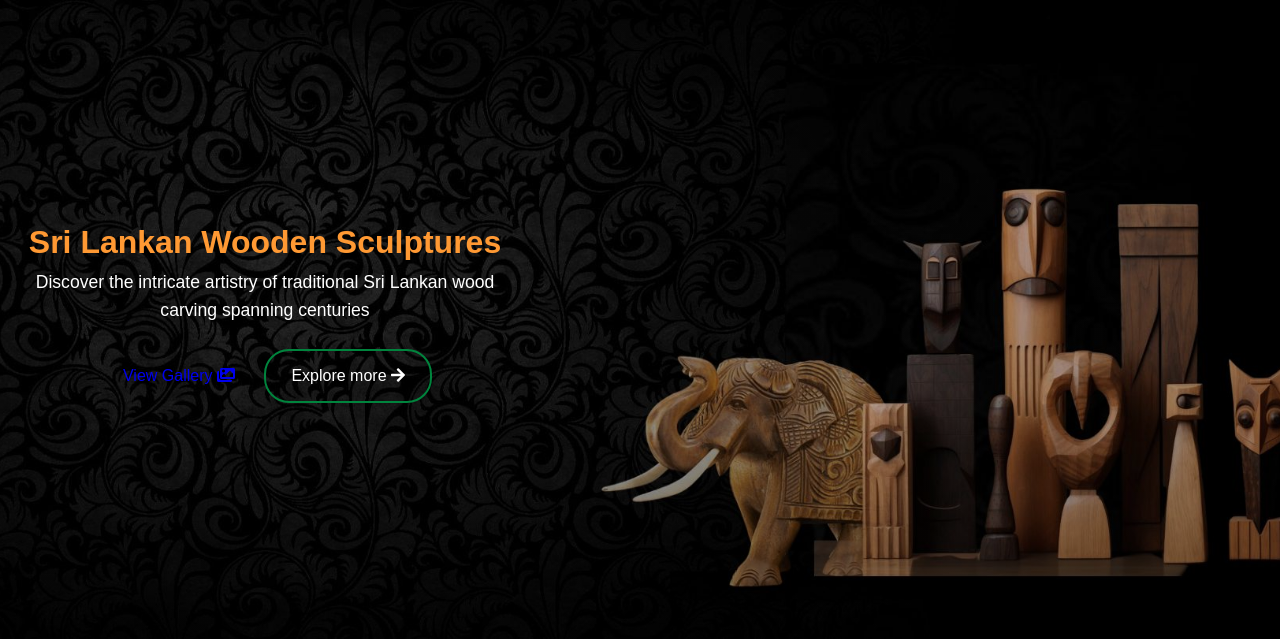
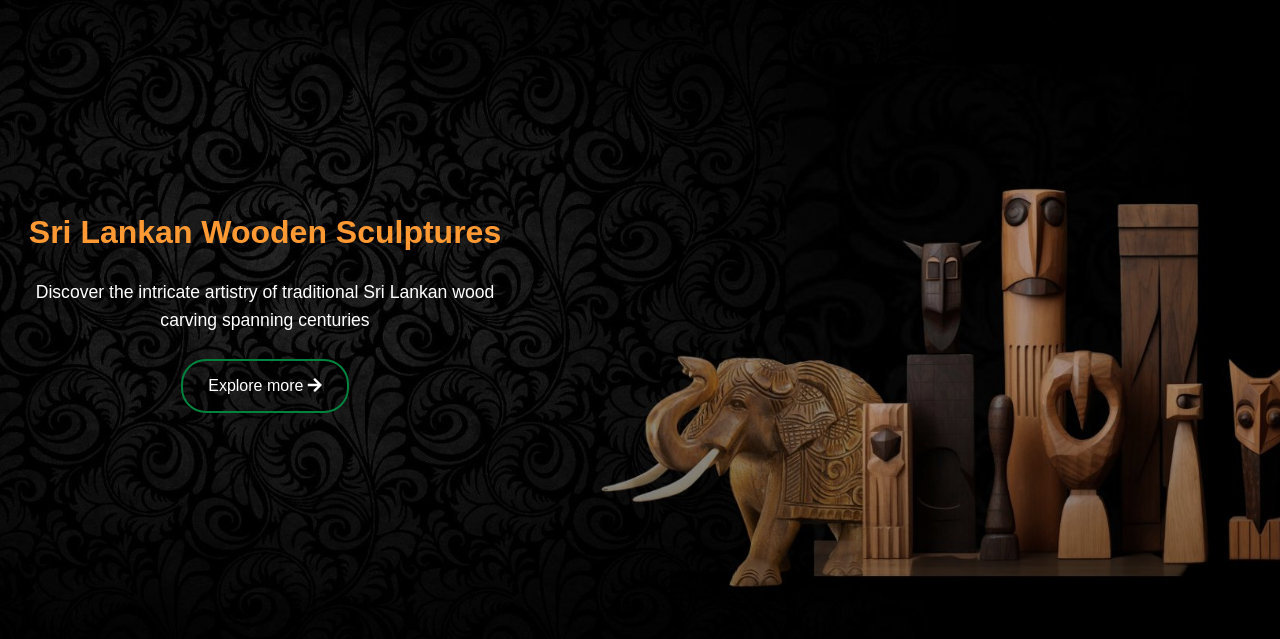
Before and after one commit to ChamiduDK/Thambapanni_Heritage, a PHP site: page /Learn/WoodenSculp.html in a window 1280 px wide. Shown: the top 639 px of the page. Run offline with PHP 8.4, Linux system fonts and the light colour scheme.

Commit message:
fix error in woodenSculp and Painting page

```diff
--- a/Learn/Paintings.html
+++ b/Learn/Paintings.html
@@ -16,8 +16,7 @@
             <h1>Sri Lankan Traditional Paintings</h1>
             <p>Explore the rich artistic heritage spanning over 2000 years of Sri Lankan culture</p>
             <div class="hero-buttons">
-                <a href="#gallery" class="btn">View Gallery <i class="fas fa-images"></i></a>
-                <a href="shop.php" class="btn secondary">Explore more <i class="fas fa-arrow-right"></i></a>
+            <a href="shop.php" class="btn secondary">Explore more <i class="fas fa-arrow-right"></i></a>
             </div>
         </div>
     </section>
--- a/Learn/WoodenSculp.html
+++ b/Learn/WoodenSculp.html
@@ -15,7 +15,6 @@
             <h1>Sri Lankan Wooden Sculptures</h1>
             <p>Discover the intricate artistry of traditional Sri Lankan wood carving spanning centuries</p>
             <div class="hero-buttons">
-                <a href="#gallery" class="btn">View Gallery <i class="fas fa-images"></i></a>
                 <a href="shop.php" class="btn secondary">Explore more <i class="fas fa-arrow-right"></i></a>
             </div>
         </div>
@@ -84,6 +83,7 @@
                     </ul>
                 </div>
             </div>
+
         </div>
     </section>
 
--- a/Learn/css/Painting.css
+++ b/Learn/css/Painting.css
@@ -73,6 +73,7 @@ h1 {
     text-align: center;
     color: var(--saffron);
     font-size: 2rem;
+    padding-bottom: 20px;
 }
 .overview {
     display: flex;
--- a/Learn/css/WoodenSculp.css
+++ b/Learn/css/WoodenSculp.css
@@ -68,11 +68,11 @@ body {
     border: 2px solid var(--green);
     color: var(--white);
 }
-
 h1 {
     text-align: center;
     color: var(--saffron);
     font-size: 2rem;
+    padding-bottom: 20px;
 }
 .overview {
     display: flex;
```
